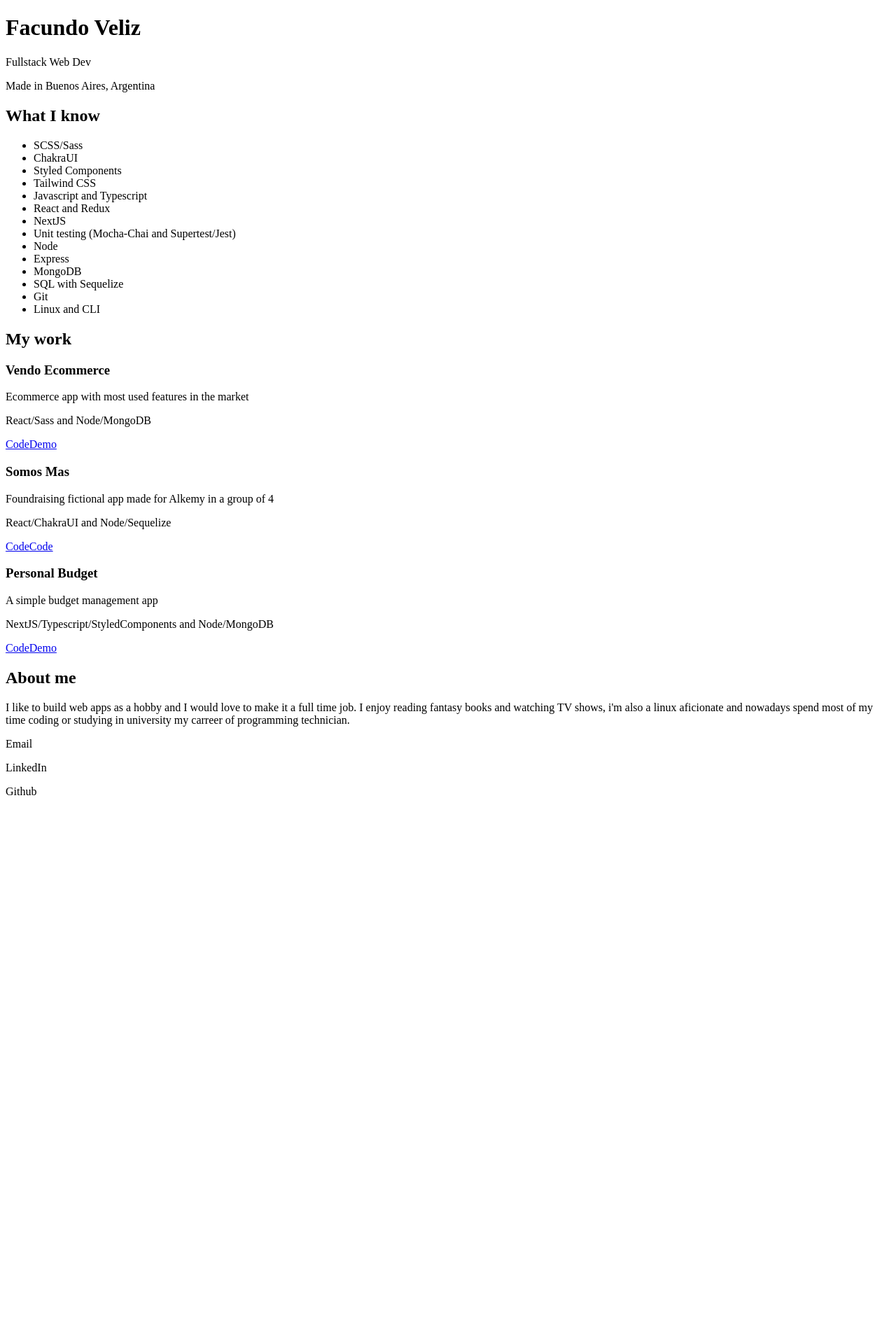
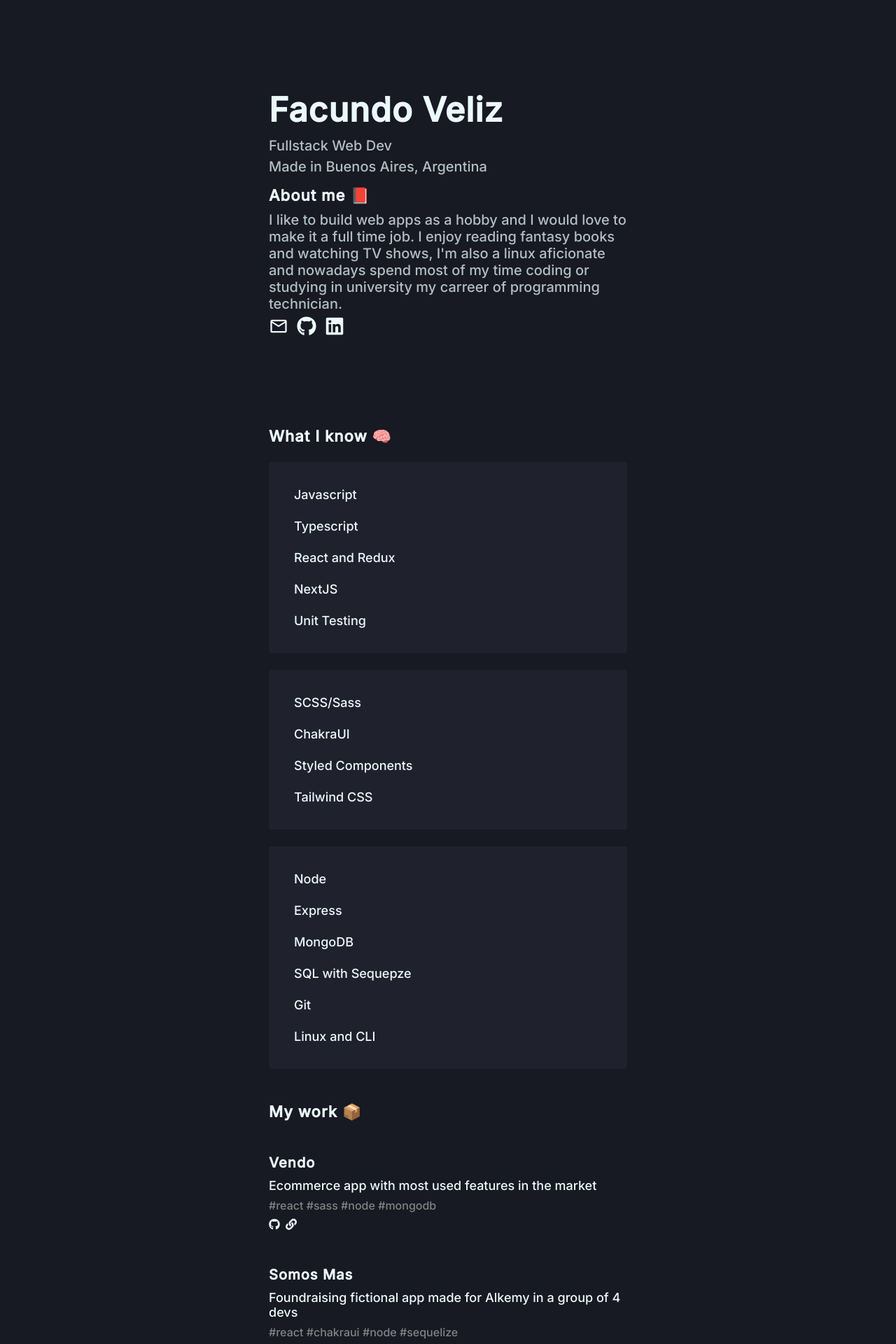
Before and after one commit to facundoveliz/portfolio, a Next.js app: page / in a window 1280 px wide. Shown: the top 1920 px of the page at 70% size. Before the commit the page ends 1156 px from the top, so only its background shows below. Built offline with nearby package versions, Linux system fonts and the light colour scheme.

Commit message:
📦 big commit, index style, content, and more

```diff
--- /dev/null
+++ b/components/index/card/Card.tsx
@@ -0,0 +1,26 @@
+import { NextPage } from 'next';
+import {
+  Wrapper, Content, Apps, Github, Link,
+} from './styles';
+
+type CardProps = {
+  title: string;
+  content: string;
+  apps: string;
+  github: string;
+  demo: string;
+};
+
+const Card: NextPage<CardProps> = ({
+  title, content, apps, github, demo,
+}) => (
+  <Wrapper>
+    <h3>{title}</h3>
+    <Content>{content}</Content>
+    <Apps>{apps}</Apps>
+    <Github href={github} onClick={() => window.location.assign(github)} />
+    <Link href={demo} onClick={() => window.location.assign(demo)} />
+  </Wrapper>
+);
+
+export default Card;
--- /dev/null
+++ b/components/index/card/styles.ts
@@ -0,0 +1,30 @@
+import styled from 'styled-components';
+import { FaGithub, FaLink } from 'react-icons/fa';
+
+export const Wrapper = styled.div`
+  margin-bottom: 48px;
+`;
+
+export const Content = styled.div`
+  font-size: 18px;
+`;
+
+export const Apps = styled.p`
+  display: flex;
+  margin: 8px 0;
+  color: ${({ theme }) => theme.foregroundSofter};
+  font-size: 16px;
+`;
+
+export const Github = styled(FaGithub)`
+  cursor: pointer;
+  height: 16px;
+  width: 16px;
+  margin-right: 8px;
+`;
+
+export const Link = styled(FaLink)`
+  cursor: pointer;
+  height: 16px;
+  width: 16px;
+`;
--- /dev/null
+++ b/components/index/styles.ts
@@ -0,0 +1,70 @@
+import styled from 'styled-components';
+import { FaGithub, FaLinkedin } from 'react-icons/fa';
+import { MdOutlineMail } from 'react-icons/md';
+
+export const Wrapper = styled.div``;
+
+export const Introduction = styled.div`
+  height: 75vh;
+  display: flex;
+  flex-direction: column;
+  justify-content: center;
+  align-items: center;
+  p {
+    font-size: 20px;
+    color: ${({ theme }) => theme.foregroundSoft};
+    margin-bottom: 6px;
+    &:last-child {
+      font-size: 18px;
+      color: ${({ theme }) => theme.foregroundSofter};
+    }
+  }
+  svg {
+    margin-right: 12px;
+  }
+  h1 {
+    font-size: 48px;
+  }
+`;
+
+export const SkillsWrapper = styled.div`
+  div {
+    background: ${({ theme }) => theme.backgroundSoft};
+    padding: 24px;
+    width: auto;
+    border-radius: 4px;
+    margin: 24px 0;
+    p {
+      width: auto;
+      display: flex;
+      padding: 12px;
+    }
+  }
+`;
+
+export const ProjectsWrapper = styled.div`
+  h2 {
+    margin: 48px 0;
+  }
+`;
+
+export const Email = styled(MdOutlineMail)`
+  cursor: pointer;
+  height: 28px;
+  width: 28px;
+  margin-right: 8px;
+`;
+
+export const Github = styled(FaGithub)`
+  cursor: pointer;
+  height: 28px;
+  width: 28px;
+  margin-right: 8px;
+`;
+
+export const LinkedIn = styled(FaLinkedin)`
+  cursor: pointer;
+  height: 28px;
+  width: 28px;
+  margin-right: 8px;
+`;
--- a/package.json
+++ b/package.json
@@ -12,12 +12,14 @@
     "next": "12.1.5",
     "react": "18.0.0",
     "react-dom": "18.0.0",
+    "react-icons": "^4.3.1",
     "styled-components": "^5.3.5"
   },
   "devDependencies": {
     "@types/node": "17.0.24",
     "@types/react": "18.0.5",
     "@types/react-dom": "18.0.1",
+    "@types/styled-components": "^5.1.25",
     "@typescript-eslint/eslint-plugin": "^5.19.0",
     "eslint": "^7.32.0",
     "eslint-config-airbnb": "^19.0.4",
--- /dev/null
+++ b/pages/_app.css
@@ -0,0 +1,6 @@
+@import url("https://fonts.googleapis.com/css2?family=Inter:wght@500&display=swap");
+
+* {
+  /* font-family: "Atkinson Hyperlegible", sans-serif; */
+  font-family: "Inter", sans-serif;
+}
--- a/pages/_app.tsx
+++ b/pages/_app.tsx
@@ -1,10 +1,16 @@
 /* eslint-disable react/jsx-props-no-spreading */
 /* disable this eslint rule because nextjs
  * needs prop spreading here */
-import type { AppProps } from 'next/app';
+import { AppProps } from 'next/app';
+import { ThemeProvider } from 'styled-components';
+import { Theme, GlobalStyle } from '../themes';
+import './_app.css';
 
 const MyApp = ({ Component, pageProps }: AppProps) => (
-  <Component {...pageProps} />
+  <ThemeProvider theme={Theme}>
+    <GlobalStyle />
+    <Component {...pageProps} />
+  </ThemeProvider>
 );
 
 export default MyApp;
--- a/pages/index.tsx
+++ b/pages/index.tsx
@@ -1,87 +1,105 @@
 import type { NextPage } from 'next';
 import Head from 'next/head';
+import Card from '../components/index/card/Card';
+import {
+  Github,
+  LinkedIn,
+  Introduction,
+  ProjectsWrapper,
+  SkillsWrapper,
+  Wrapper,
+  Email,
+} from '../components/index/styles';
 
 const Home: NextPage = () => (
-  <div>
+  <Wrapper>
     <Head>
       <title>Facundo Veliz</title>
       <meta name="description" content="Facundo Veliz Portfolio" />
       <link rel="icon" href="/favicon.ico" />
     </Head>
 
-    <h1>Facundo Veliz</h1>
-    <p>Fullstack Web Dev</p>
-    <p>Made in Buenos Aires, Argentina</p>
+    <Introduction>
+      <h1>Facundo Veliz</h1>
+      <p>Fullstack Web Dev</p>
+      <p>Made in Buenos Aires, Argentina</p>
+      <h2>About me 📕</h2>
+      <p>
+        I like to build web apps as a hobby and I would love to make it a full
+        time job. I enjoy reading fantasy books and watching TV shows, I&apos;m
+        also a linux aficionate and nowadays spend most of my time coding or
+        studying in university my carreer of programming technician.
+      </p>
+      <div>
+        <Email
+          href="facundoveliz9@gmail.com"
+          onClick={() => window.open('mailto:facundoveliz9@gmail.com')}
+        />
+        <Github
+          href="https://github.com/facundoveliz"
+          onClick={() => window.open('https://github.com/facundoveliz')}
+        />
+        <LinkedIn
+          href="https://www.linkedin.com/in/facundoveliz/"
+          onClick={() => window.open('https://www.linkedin.com/in/facundoveliz/')}
+        />
+      </div>
+    </Introduction>
 
-    <section>
-      <h2>What I know</h2>
-      <ul>
-        <li>SCSS/Sass</li>
-        <li>ChakraUI</li>
-        <li>Styled Components</li>
-        <li>Tailwind CSS</li>
-
-        <li>Javascript and Typescript</li>
-        <li>React and Redux</li>
-        <li>NextJS</li>
-        <li>Unit testing (Mocha-Chai and Supertest/Jest)</li>
-
-        <li>Node</li>
-        <li>Express</li>
-        <li>MongoDB</li>
-        <li>SQL with Sequelize</li>
-
-        <li>Git</li>
-        <li>Linux and CLI</li>
-      </ul>
-    </section>
-
-    <section>
-      <h2>My work</h2>
+    <SkillsWrapper>
+      <h2>What I know 🧠</h2>
       <div>
-        <h3>Vendo Ecommerce</h3>
-        <p>Ecommerce app with most used features in the market</p>
-        <p>React/Sass and Node/MongoDB</p>
-        <div>
-          <a href="https://github.com/facundoveliz/vendo-ecommerce">Code</a>
-          <a href="https://vendo-ecommerce.burki.club/">Demo</a>
-        </div>
+        <p>Javascript</p>
+        <p>Typescript</p>
+        <p>React and Redux</p>
+        <p>NextJS</p>
+        <p>Unit Testing</p>
       </div>
 
       <div>
-        <h3>Somos Mas</h3>
-        <p>Foundraising fictional app made for Alkemy in a group of 4</p>
-        <p>React/ChakraUI and Node/Sequelize</p>
-        <div>
-          <a href="https://github.com/facundoveliz/OT123-CLIENT">Code</a>
-          <a href="https://github.com/facundoveliz/OT123-SERVER">Code</a>
-        </div>
+        <p>SCSS/Sass</p>
+        <p>ChakraUI</p>
+        <p>Styled Components</p>
+        <p>Tailwind CSS</p>
       </div>
 
       <div>
-        <h3>Personal Budget</h3>
-        <p>A simple budget management app</p>
-        <p>NextJS/Typescript/StyledComponents and Node/MongoDB</p>
-        <div>
-          <a href="https://github.com/facundoveliz/personal-budget">Code</a>
-          <a href="https://personal-budget.burki.club/">Demo</a>
-        </div>
+        <p>Node</p>
+        <p>Express</p>
+        <p>MongoDB</p>
+        <p>SQL with Sequepze</p>
+        <p>Git</p>
+        <p>Linux and CLI</p>
       </div>
-    </section>
+    </SkillsWrapper>
 
-    <section>
-      <h2>About me</h2>
-      <p>
-        I like to build web apps as a hobby and I would love to make it a full
-        time job. I enjoy reading fantasy books and watching TV shows, i&apos;m
-        also a linux aficionate and nowadays spend most of my time coding or
-        studying in university my carreer of programming technician.
-      </p>
-    </section>
-    <p>Email</p>
-    <p>LinkedIn</p>
-    <p>Github</p>
-  </div>
+    <ProjectsWrapper>
+      <h2>My work 📦</h2>
+      <Card
+        title="Vendo"
+        content="Ecommerce app with most used features in the market"
+        apps="#react #sass #node #mongodb"
+        github="https://github.com/facundoveliz/vendo-ecommerce"
+        demo="https://vendo-ecommerce.burki.club/"
+      />
+
+      <Card
+        title="Somos Mas"
+        content="Foundraising fictional app made for Alkemy in a group of 4 devs"
+        apps="#react #chakraui #node #sequelize"
+        github="https://github.com/facundoveliz/OT123-CLIENT"
+        demo="https://github.com/facundoveliz/OT123-SERVER"
+      />
+
+      <Card
+        title="Personal Budget"
+        content="A simple budget management app"
+        apps="#nextjs #typescript #styledcomponents #node #mongodb"
+        github="https://github.com/facundoveliz/personal-budget"
+        demo="https://personal-budget.burki.club/"
+      />
+    </ProjectsWrapper>
+  </Wrapper>
 );
 
 export default Home;
--- /dev/null
+++ b/themes/index.ts
@@ -0,0 +1,53 @@
+import { createGlobalStyle } from 'styled-components';
+
+export const Theme = {
+  background: '#171923',
+  backgroundSoft: '#1f222d',
+  foreground: '#ecf9fb',
+  foregroundSoft: '#b2bfc1',
+  foregroundSofter: '#838383',
+  primary: '#1bd96a',
+  secondary: '#74b6f3',
+  danger: '#e24f44',
+  border: '#404040',
+  divider: '#fff',
+};
+
+export type ThemeType = {
+  theme: typeof Theme;
+};
+
+export const GlobalStyle = createGlobalStyle<ThemeType>`
+  * {
+    margin: 0 auto;
+    padding: 0;
+    text-decoration-line: none;
+    a {
+      color: ${({ theme }) => theme.foreground};
+    }
+    h1 {
+      letter-spacing: 1px;
+      font-size: 24px;
+    }
+    h2 {
+      letter-spacing: 1px;
+      font-size: 22px;
+    }
+    h3 {
+      letter-spacing: 1px;
+      font-size: 20px;
+    }
+    h1, h2, h3, h4 {
+      margin: 10px 0;
+    }
+    font-size: 18px;
+    width: 40vw;
+    @media (max-width: 740px) {
+    width: 80vw;
+    }
+  }
+  html, body {
+    background: ${({ theme }) => theme.background};
+    color: ${({ theme }) => theme.foreground};
+  }
+}`;
```
Also changed, not shown: 1 other file (tests, documents, lock files or other folders).
